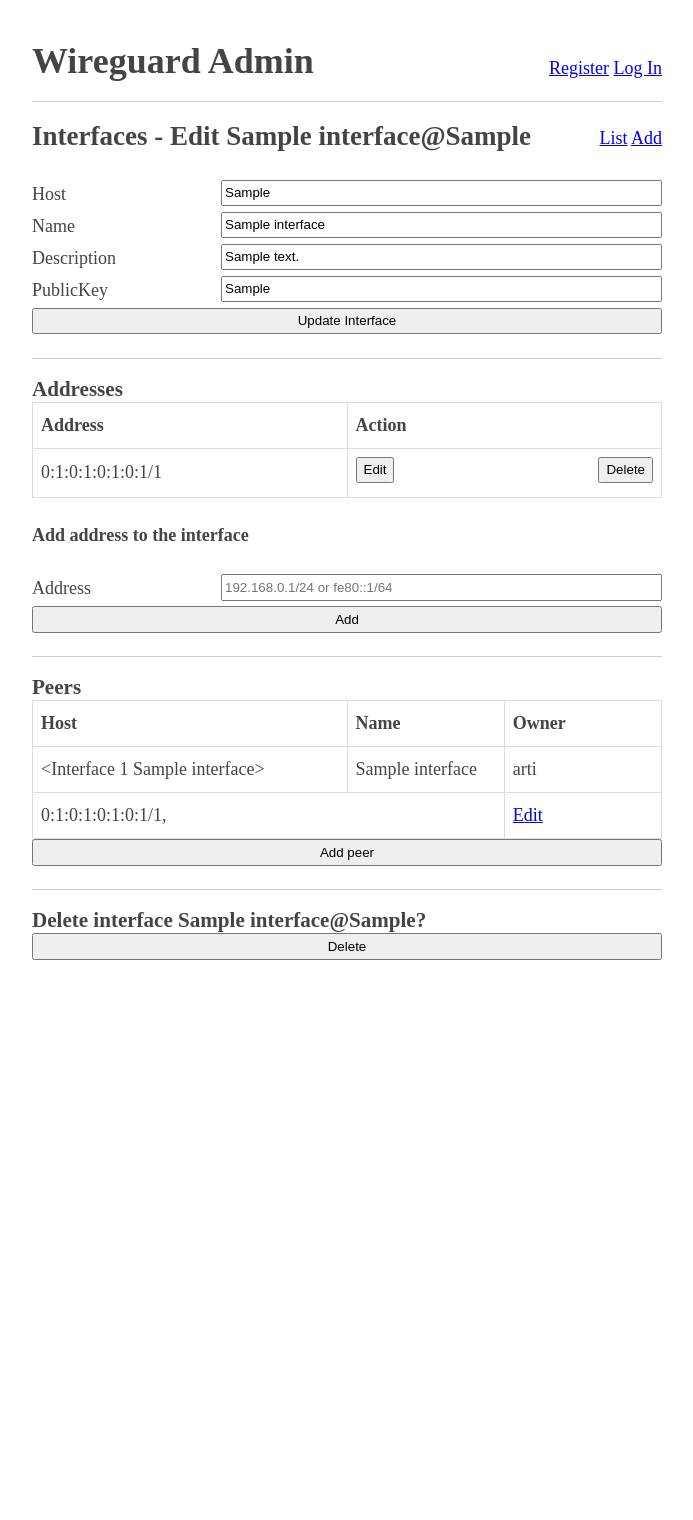
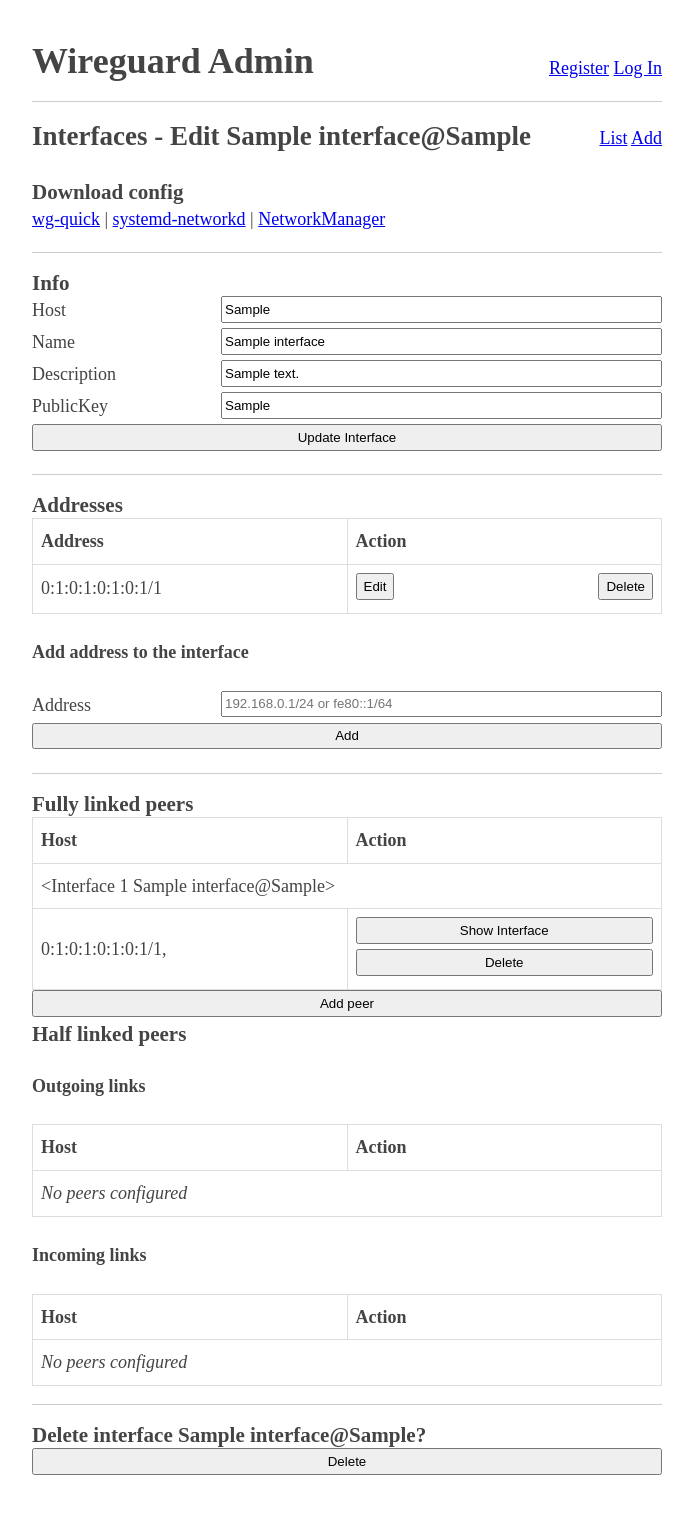
Before and after one commit to artizirk/wgadmin, a Flask app: page /edit/1 in a window 1280 px wide. Shown: the whole page, without its empty margins (293-986 px from the left). Before the commit the page ends 960 px from the top, so only its background shows below. Run offline with Flask 2, Linux system fonts and the light colour scheme; tables that the repository leaves empty hold one stand-in row (values such as "Sample post").

Commit message:
Kinda working peer management system

```diff
--- a/wgadmin/interfaces.py
+++ b/wgadmin/interfaces.py
@@ -79,6 +79,11 @@
             db.session.add(ip)
             db.session.commit()
             flash("IP address added")
+    elif request.form["action"] == "deletePeer":
+        peer_id = request.form['peer']
+        peer = Peer.query.get_or_404(peer_id)
+        db.session.delete(peer)
+        db.session.commit()
     else:
         print("not action")
     return redirect(url_for("interfaces.edit", id=id))
@@ -90,10 +95,13 @@
     if request.method == "POST":
         peer_id = request.form["peer"]
         peer_iface = Interface.query.filter_by(id=peer_id).first_or_404()
-        iface.peers.append(peer_iface)
+        peer = Peer()
+        peer.master_id = iface.id
+        peer.slave_id = peer_iface.id
+        db.session.add(peer)
         db.session.add(iface)
         db.session.commit()
         flash("Peer {}@{} added".format(peer_iface.host, peer_iface.name))
         return redirect(url_for("interfaces.edit", id=id))
-    ifaces = Interface.query.filter(Interface.id != id).all()
+    ifaces = Interface.query.filter(Interface.id != id, db.not_(Interface.id.in_(db.session.query(Peer.slave_id).filter(Peer.master_id==id)))).all()
     return render_template("interfaces/add_peer.html", iface=iface, ifaces=ifaces)
--- a/wgadmin/models.py
+++ b/wgadmin/models.py
@@ -11,10 +11,29 @@
     id = db.Column(db.Integer, primary_key=True)
     master_id = db.Column(db.Integer, db.ForeignKey('interface.id'), nullable=False)
     slave_id = db.Column(db.Integer, db.ForeignKey('interface.id'), nullable=False)
-    #master = db.relationship("Interface", back_populates="peers",
-    #                           primaryjoin=interface_a_id=="Interface.id")
-    #interface_b = relationship("Interface", back_populates="peers")
     allowed_ips = db.relationship("IpAddress")
+
+    __table_args__ = (db.UniqueConstraint('master_id', 'slave_id'),)
+
+    # Peer.query.filter(Peer.master_id==1, Peer.slave_id==2).join(slave_alias, Peer.master_id==slave_alias.slave_id).count()
+
+    #@hybrid_property
+    #def has_backlink(self):
+    #    self.__ta
+
+    # @hybrid_property
+    # def has_backlink(self):
+    #     for peer in self.slave.slaves:
+    #         if self.master == peer.slave:
+    #             return True
+    #     return False
+
+    #@has_backlink.expression
+    #def has_backlink(cls):
+    #    return db.and_(Peer.slave_id==cls.master_id, Peer.master_id==cls.slave_id)
+
+    def __repr__(self):
+        return '<Peer {} {} -> {}>'.format(self.id, self.master, self.slave)
 
 
 class Interface(db.Model):
@@ -25,13 +44,89 @@
     name = db.Column(db.String(16), nullable=False)
     description = db.Column(db.String(256))
     address = db.relationship("IpAddress", cascade="delete")
-    peers = db.relationship("Interface", secondary=Peer.__table__,
-                            primaryjoin=Peer.master_id==id,
-                            secondaryjoin=Peer.slave_id==id,
-                            cascade="delete")
+    masters = db.relationship("Peer",  # List of interfaces that im slave to
+                              primaryjoin=Peer.slave_id==id,
+                              backref="slave",
+                              cascade="delete")
+    slaves = db.relationship("Peer",  # List of interfaces im master of
+                             primaryjoin=Peer.master_id==id,
+                             backref="master",
+                             cascade="delete")
+
+    @property
+    def fully_linked_peers(self):
+        # TODO: SLOW AF
+        a_peer = db.aliased(Peer)
+        b_peer = db.aliased(Peer)
+        return db.object_session(self).query(a_peer).\
+            filter(a_peer.slave_id.in_(
+                db.object_session(self).query(b_peer.master_id).\
+                    filter(b_peer.slave_id==self.id).subquery()),
+                a_peer.master_id==self.id
+            )
+
+    @property
+    def half_linked_peers(self):
+        a_peer = db.aliased(Peer)
+        b_peer = db.aliased(Peer)
+        f_peer = db.aliased(Peer)
+        qa = db.object_session(self).query(a_peer.master_id).\
+            filter(a_peer.slave_id==self.id)
+        qb = db.object_session(self).query(b_peer.slave_id).\
+            filter(b_peer.master_id==self.id)
+        qfa = qb.except_(qa)
+        #print("++++",qfa.all())
+        qfb = qa.except_(qb)
+        #print("++++",qfb.all())
+        #return db.object_session(self).query(f_peer).\
+        #    filter(f_peer.master_id==qfa)
+        return db.object_session(self).query(f_peer).\
+            filter(db.or_(
+                db.and_(f_peer.master_id==qfb, f_peer.slave_id==self.id),
+                db.and_(f_peer.slave_id==qfa, f_peer.master_id==self.id)
+                )
+            )
+
+    @property
+    def outgoing_peers(self):
+        """Not fully linked peers waiting on a backlink"""
+        a_peer = db.aliased(Peer)
+        b_peer = db.aliased(Peer)
+        f_peer = db.aliased(Peer)
+        qa = db.object_session(self).query(a_peer.master_id). \
+            filter(a_peer.slave_id == self.id)
+        qb = db.object_session(self).query(b_peer.slave_id). \
+            filter(b_peer.master_id == self.id)
+        qfa = qb.except_(qa)
+        # print("++++",qfa.all())
+        qfb = qa.except_(qb)
+        # print("++++",qfb.all())
+        # return db.object_session(self).query(f_peer).\
+        #    filter(f_peer.master_id==qfa)
+        return db.object_session(self).query(f_peer). \
+            filter(f_peer.slave_id == qfa, f_peer.master_id == self.id)
+
+    @property
+    def incoming_peers(self):
+        """Not fully linked peers that want to link with me"""
+        a_peer = db.aliased(Peer)
+        b_peer = db.aliased(Peer)
+        f_peer = db.aliased(Peer)
+        qa = db.object_session(self).query(a_peer.master_id). \
+            filter(a_peer.slave_id == self.id)
+        qb = db.object_session(self).query(b_peer.slave_id). \
+            filter(b_peer.master_id == self.id)
+        qfa = qb.except_(qa)
+        # print("++++",qfa.all())
+        qfb = qa.except_(qb)
+        # print("++++",qfb.all())
+        # return db.object_session(self).query(f_peer).\
+        #    filter(f_peer.master_id==qfa)
+        return db.object_session(self).query(f_peer). \
+            filter(f_peer.master_id == qfb, f_peer.slave_id == self.id)
 
     def __repr__(self):
-        return '<Interface {} {}>'.format(self.id, self.name)
+        return '<Interface {} {}@{}>'.format(self.id, self.name, self.host)
 
 
 class IpAddress(db.Model):
--- a/wgadmin/templates/interfaces/edit.html
+++ b/wgadmin/templates/interfaces/edit.html
@@ -3,6 +3,13 @@
 {% block subtitle %}Edit {{ iface.name }}@{{ iface.host }}{% endblock %}
 
 {% block content %}
+<h3>Download config</h3>
+<a href="#">wg-quick</a> |
+<a href="#">systemd-networkd</a> |
+<a href="#">NetworkManager</a>
+
+<hr>
+<h3>Info</h3>
 <form id="interfaceUpdate" method="post">
   <label for="host">Host</label>
   <input type="text" name="host" placeholder="computer.example.com" required value="{{ iface.host }}">
@@ -11,7 +18,7 @@
   <label for="description">Description</label>
   <input type="text" name="description" value="{{ iface.description }}">
   <label for="publicKey">PublicKey</label>
-  <input type="text" name="publicKey" value="{{ iface.public_key }}">
+  <input type="text" name="publicKey" value="{{ iface.public_key }}" readonly>
 
   <input type="hidden" name="action" value="update">
 
@@ -62,38 +69,42 @@
 </form>
 
 <hr>
-<h3>Peers</h3>
+<h3>Fully linked peers</h3>
 
 <table class="double">
 <thead>
   <tr>
     <th>Host</th>
-    <th>Name</th>
-    <th>Owner</th>
+    <th>Action</th>
   </tr>
 </thead>
 <tbody>
-  {% for peer in iface.peers %}
+  {% for peer in iface.fully_linked_peers %}
     <tr>
-      <td>{{ peer }}</td>
-      <td>{{ peer.name }}</td>
-      <td>arti</td>
+      <td colspan="2">{{ peer.slave }}</td>
     </tr>
     <tr>
-      <td colspan="2">
-        {% for addr in peer.address %}
+      <td colspan="1">
+        {% for addr in peer.allowed_ips %}
           {{ addr.address }},
         {% else %}
           <i>No Addresses configured</i>
         {% endfor %}
       </td>
       <td>
-        <a href="{{ url_for('interfaces.edit', id=peer.id) }}">Edit</a>
+        <form class="basis_auto" action="{{ url_for('interfaces.edit', id=peer.slave.id) }}">
+          <input type="submit" value="Show Interface" >
+        </form>
+        <form class="basis_auto" id="peerDelete" method="post" onsubmit="return confirm('Are you sure you want to delete peer {{ peer }}?');">
+          <input type="hidden" name="action" value="deletePeer">
+          <input type="hidden" name="peer" value="{{ peer.id }}">
+          <input type="submit" value="Delete">
+        </form>
       </td>
     </tr>
   {% else %}
     <tr>
-      <td colspan="3"><i>No peers configured</i></td>
+      <td colspan="2"><i>No peers configured</i></td>
     </tr>
   {% endfor %}
 </tbody>
@@ -101,6 +112,87 @@
 <form action="{{ url_for('interfaces.add_peer', id=iface.id) }}">
   <input type="submit" value="Add peer">
 </form>
+
+
+<h3>Half linked peers</h3>
+<h4>Outgoing links</h4>
+<table class="double">
+<thead>
+  <tr>
+    <th>Host</th>
+    <th>Action</th>
+  </tr>
+</thead>
+<tbody>
+  {% for peer in iface.outgoing_peers %}
+    <tr>
+      <td colspan="2">{{ peer.slave }}</td>
+    </tr>
+    <tr>
+      <td colspan="1">
+        {% for addr in peer.allowed_ips %}
+          {{ addr.address }},
+        {% else %}
+          <i>No Addresses configured</i>
+        {% endfor %}
+      </td>
+      <td>
+        <form class="basis_auto" action="{{ url_for('interfaces.edit', id=peer.slave.id) }}">
+          <input type="submit" value="Show Interface" >
+        </form>
+        <form class="basis_auto" id="peerDelete" method="post" onsubmit="return confirm('Are you sure you want to delete peer {{ peer }}?');">
+          <input type="hidden" name="action" value="deletePeer">
+          <input type="hidden" name="peer" value="{{ peer.id }}">
+          <input type="submit" value="Delete">
+        </form>
+      </td>
+    </tr>
+  {% else %}
+    <tr>
+      <td colspan="2"><i>No peers configured</i></td>
+    </tr>
+  {% endfor %}
+</tbody>
+</table>
+
+<h4>Incoming links</h4>
+<table class="double">
+<thead>
+  <tr>
+    <th>Host</th>
+    <th>Action</th>
+  </tr>
+</thead>
+<tbody>
+  {% for peer in iface.incoming_peers %}
+    <tr>
+      <td colspan="2">{{ peer.master }}</td>
+    </tr>
+    <tr>
+      <td colspan="1">
+        {% for addr in peer.allowed_ips %}
+          {{ addr.address }},
+        {% else %}
+          <i>No Addresses configured</i>
+        {% endfor %}
+      </td>
+      <td>
+        <form class="basis_auto" action="{{ url_for('interfaces.edit', id=peer.master.id) }}">
+          <input type="submit" value="Show Interface" >
+        </form>
+        <form class="basis_auto" method="post" action="{{ url_for('interfaces.add_peer', id=iface.id) }}">
+          <input type="hidden" name="peer" value="{{ peer.master.id }}">
+          <input type="submit" value="Add as my peer" >
+        </form>
+      </td>
+    </tr>
+  {% else %}
+    <tr>
+      <td colspan="2"><i>No peers configured</i></td>
+    </tr>
+  {% endfor %}
+</tbody>
+</table>
 
 <hr>
   <h3>Delete interface {{ iface.name }}@{{ iface.host }}?</h3>
```
